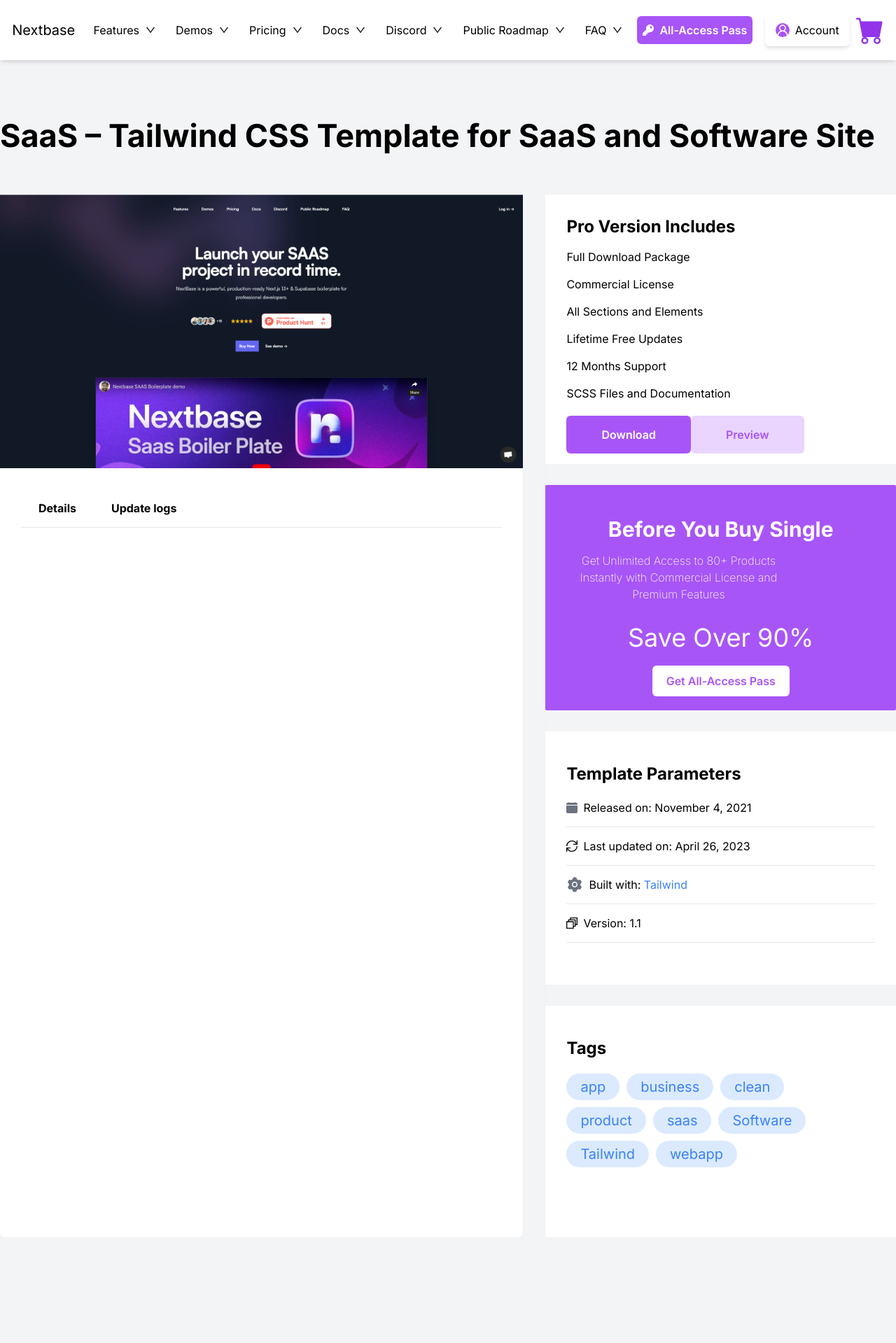
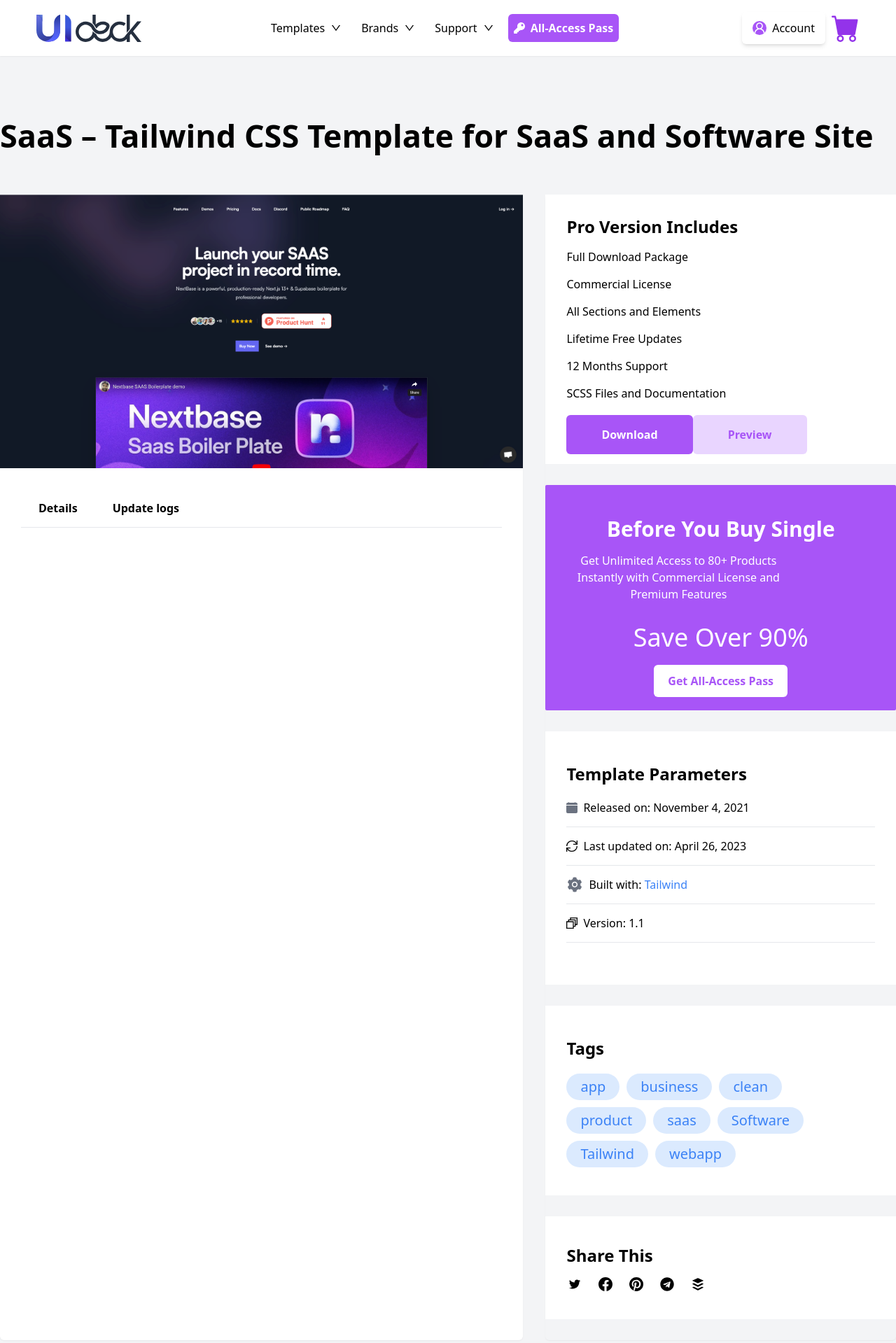
Before and after one commit to imharsha02/uideck_page_learning_tailwind, a Next.js app: page / in a window 1280 px wide. Shown: the top 1919 px of the page at 70% size. Before the commit the page ends 1768 px from the top, so only its background shows below. Built offline with nearby package versions, Linux system fonts and the light colour scheme.

Commit message:
Completed one side of the landing page

```diff
--- a/app/layout.tsx
+++ b/app/layout.tsx
@@ -19,7 +19,7 @@ export default function RootLayout({
   return (
     <html lang="en" className='h-screen bg-gray-100'>
       <body className={inter.className}>
-        <main>
+        <main className='font-sans'>
           <Header />
           {children}
           <Footer />
--- a/components/Body.tsx
+++ b/components/Body.tsx
@@ -4,7 +4,7 @@ import Main from "./Main";
 const Body = () => {
   return (
     <div className=" pt-40 max-w-7xl mx-auto">
-      <h1 className="font-bold text-[45px] w-full mb-[50px]">SaaS – Tailwind CSS Template for SaaS and Software Site</h1>
+      <h1 className=" font-bold text-[45px] w-full mb-[50px]">SaaS – Tailwind CSS Template for SaaS and Software Site</h1>
       <Main />
     </div>
   );
--- a/components/Footer.tsx
+++ b/components/Footer.tsx
@@ -3,7 +3,7 @@ import React from 'react'
 const Footer = () => {
   return (
     <div>
-
+      footer
     </div>
   )
 }
--- a/components/Header.tsx
+++ b/components/Header.tsx
@@ -2,7 +2,7 @@ import Navbar from './Navbar'
 
 const Header = () => {
   return (
-    <header className='shadow-md w-full text-center fixed py-5 mx-auto bg-white'>
+    <header className='shadow-sm px-3 w-full text-center fixed mx-auto bg-white'>
         <Navbar />
     </header>
   )
--- a/components/Main.tsx
+++ b/components/Main.tsx
@@ -5,6 +5,11 @@ import { BsFillCalendarFill } from "react-icons/bs";
 import { AiFillSetting } from "react-icons/ai";
 import { GrMultiple } from "react-icons/gr";
 import { GrUpdate } from "react-icons/gr";
+import {AiOutlineTwitter} from 'react-icons/ai'
+import {BsFacebook} from 'react-icons/bs'
+import {FaTelegram} from 'react-icons/fa'
+import {BsPinterest} from 'react-icons/bs'
+import {FaBuffer} from 'react-icons/fa'
 
 const Content = () => {
   return (
@@ -94,7 +99,7 @@ const Content = () => {
             <div className="flex py-[15px] items-center gap-2"></div>
           </div>
         </div>
-        <div className="bg-white text-xl p-[30px]">
+        <div className="bg-white text-xl p-[30px] mb-[30px]">
           <h3 className="font-bold text-2xl mt-[15px] mb-5">Tags</h3>
           <div className="flex max-w-[32rem] flex-wrap">
             <p className="py-[5px] mr-[10px] mb-[10px] px-5 text-blue-500 rounded-full bg-blue-100">app</p>
@@ -107,7 +112,16 @@ const Content = () => {
             <p className="py-[5px] mr-[10px] mb-[10px] px-5 text-blue-500 rounded-full bg-blue-100">webapp</p>
           </div>
         </div>
-        <div className="bg-white text-xl p-[30px]"></div>
+        <div className="bg-white text-xl p-[30px] mb-[30px]">
+          <h3 className="font-bold text-2xl mt-[10px] mb-[15px]">Share This</h3>
+          <ul className="flex">
+            <li className="mr-[20px] mb-[10px]"><AiOutlineTwitter title="Share Link" className="hover:fill-purple-500 w-6"/></li>
+            <li className="mr-[20px] mb-[10px]"><BsFacebook title="Share Link" className="hover:fill-purple-500 w-6"/></li>
+            <li className="mr-[20px] mb-[10px]"><BsPinterest title="Share Link" className="hover:fill-purple-500 w-6"/></li>
+            <li className="mr-[20px] mb-[10px]"><FaTelegram title="Share Link" className="hover:fill-purple-500 w-6"/></li>
+            <li className="mr-[20px] mb-[10px]"><FaBuffer title="Share Link" className="hover:fill-purple-500 w-6"/></li>
+          </ul>
+        </div>
       </div>
     </div>
   );
--- a/components/Navbar.tsx
+++ b/components/Navbar.tsx
@@ -2,67 +2,46 @@ import Link from "next/link";
 import { BsFillCartFill } from "react-icons/bs";
 import { AiOutlineDown } from "react-icons/ai";
 import { AiOutlineUser } from "react-icons/ai";
-import {FaKey} from "react-icons/fa"
+import { FaKey } from "react-icons/fa";
+import Image from "next/image";
 
 const Navbar = () => {
   return (
-    <nav className="flex justify-evenly items-center">
-      <Link href="" className="mr-px text-xl">
-        Nextbase
+    <nav className="flex justify-between items-center">
+      <Link href="/" className="mr-px text-xl ml-10">
+        <Image alt="" src="/logo.svg" width={150} height={50} />
       </Link>
       {/* ---------------------------------------- */}
       <div className="flex space-x-5 items-center">
-        <div className="flex items-center">
+        <div className="flex items-center py-5">
           <Link href="" className="p-2 flex items-center">
-            Features
+            Templates
           </Link>
           <AiOutlineDown className="h-4 w-4" />
         </div>
-        <div className="flex items-center">
+        <div className="flex py-5 items-center">
           <Link href="" className="p-2">
-            Demos
+            Brands
           </Link>
           <AiOutlineDown className="h-4 w-4" />
         </div>
-        <div className="flex items-center">
+        <div className="flex py-5 items-center">
           <Link href="" className="p-2">
-            Pricing
+            Support
           </Link>
           <AiOutlineDown className="h-4 w-4" />
         </div>
-        <div className="flex items-center">
-          <Link href="" className="p-2">
-            Docs
+        <div className="py-5">
+          <Link
+            href=""
+            className="flex items-center gap-2 p-2 rounded-md bg-purple-500 text-white font-semibold"
+          >
+            <FaKey className=" fill-white" />
+            <span>All-Access Pass</span>
           </Link>
-          <AiOutlineDown className="h-4 w-4" />
         </div>
-        <div className="flex items-center">
-          <Link href="" className="p-2">
-            Discord
-          </Link>
-          <AiOutlineDown className="h-4 w-4" />
-        </div>
-        <div className="flex items-center">
-          <Link href="" className="p-2">
-            Public Roadmap
-          </Link>
-          <AiOutlineDown className="h-4 w-4" />
-        </div>
-        <div className="flex items-center">
-          <Link href="" className="p-2">
-            FAQ
-          </Link>
-          <AiOutlineDown className="h-4 w-4" />
-        </div>
-        <Link
-          href=""
-          className="flex items-center gap-2 p-2 rounded-md bg-purple-500 text-white font-semibold"
-        >
-          <FaKey className=" fill-white" />
-          <span>All-Access Pass</span>
-        </Link>
       </div>
-      <div className="flex items-center gap-2">
+      <div className="flex items-center gap-2 mr-10">
         <Link
           href=""
           className="mr-px flex items-center shadow-md px-[15px] py-[11px] rounded-md gap-2"
```
Also changed, not shown: public/logo.svg (added).
